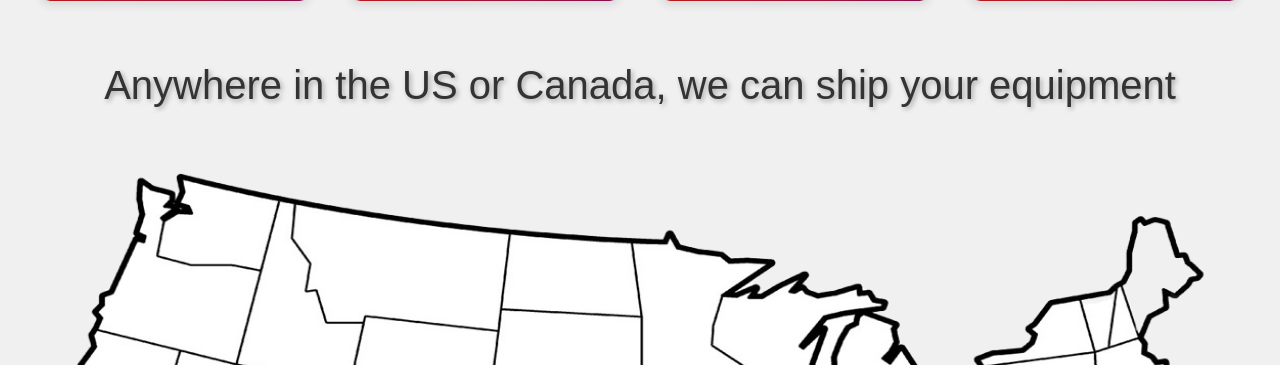
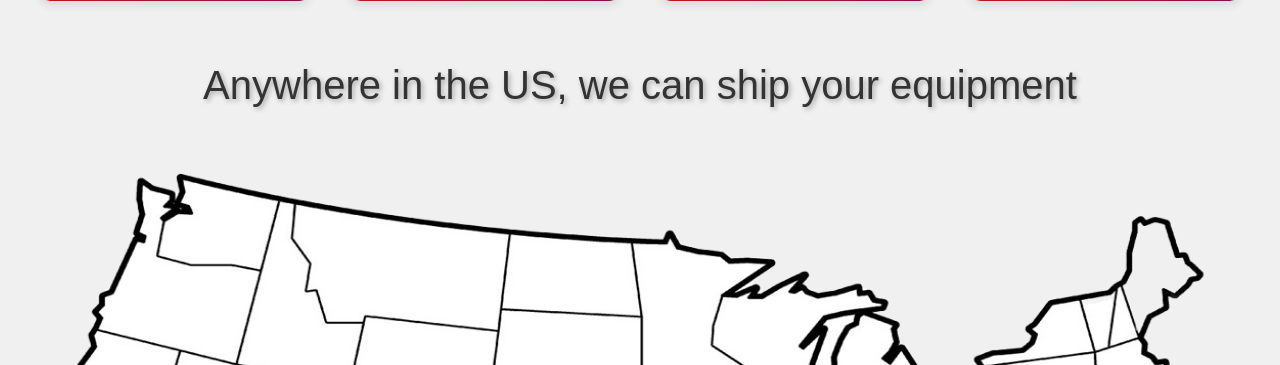
Before and after one commit to omoqbel1/bullet, a Django app: page / in a window 1280 px wide. Shown: the part 2433-2798 px from the top of the page. Run offline with Django 4.2, Linux system fonts and the light colour scheme; some libraries are stand-ins or nearby versions.

Commit message:
Update forty.html

```diff
--- a/crm1/accounts/templates/accounts/forty.html
+++ b/crm1/accounts/templates/accounts/forty.html
@@ -36,7 +36,7 @@
 <body>
   <section>
   <div class="forty">
-    <h1>Anywhere in the US or Canada, we can ship your equipment</h1>
+    <h1>Anywhere in the US, we can ship your equipment</h1>
     <br>
     <img src="\static\accounts\images\map.png" alt="Map">
   </div>
```
